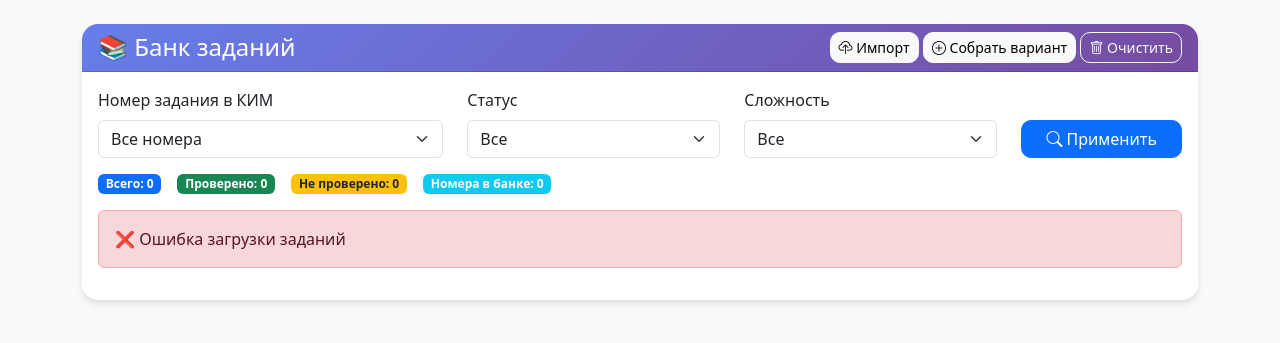
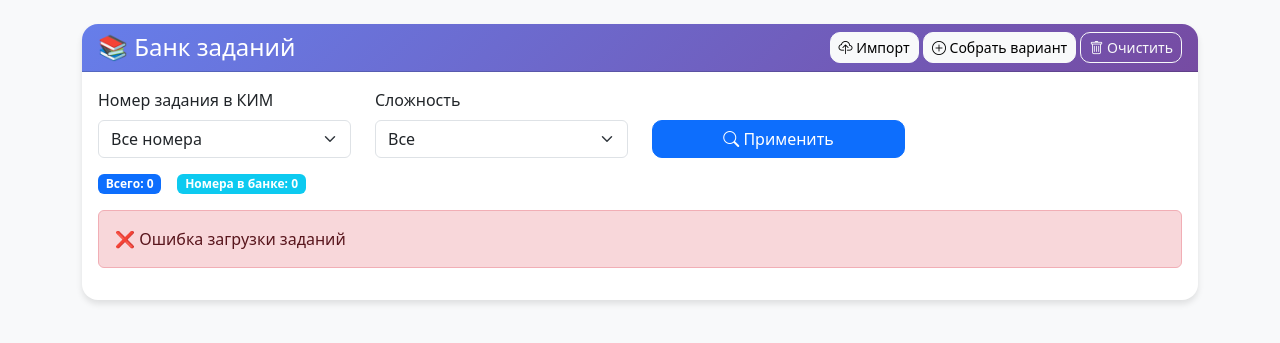
Before and after one commit to denicheprasov/quiz-system, a Python web app: template app/templates/bank.html in a window 1280 px wide. Shown: the part 61-404 px from the top of the page. Run offline with Jinja, Linux system fonts and the light colour scheme; the template is opened without the code that fills it, so the values that code supplies are empty.

Commit message:
Remove verify functionality: delete verify endpoint, button, status display, filter

```diff
--- a/app/models.py
+++ b/app/models.py
@@ -104,7 +104,7 @@ class TaskBank(Base):
     topic = Column(String(100), nullable=True)
     difficulty = Column(String(20), default="base")
     tags = Column(String(255), nullable=True)
-    is_verified = Column(Boolean, default=False)
+    is_verified = Column(Boolean, default=True)
     created_at = Column(DateTime, default=datetime.utcnow)
 
     variant_tasks = relationship("VariantTask", back_populates="task")
--- a/app/schemas.py
+++ b/app/schemas.py
@@ -136,7 +136,7 @@ class TaskBankBase(BaseModel):
     topic: Optional[str] = None
     difficulty: Optional[str] = None
     tags: Optional[str] = None
-    is_verified: bool = False
+    is_verified: bool = True
 
 
 class TaskBankCreate(TaskBankBase):
--- a/app/services/kpolyakov_parser.py
+++ b/app/services/kpolyakov_parser.py
@@ -180,7 +180,6 @@ class KpolyakovParser:
                         answer_type=answer_type,
                         answer_count=1,
                         points=1,
-                        is_verified=False,
                     )
                     db_session.add(task)
                     db_session.commit()
--- a/app/templates/bank.html
+++ b/app/templates/bank.html
@@ -27,7 +27,7 @@
             <div class="card-body">
                 <!-- Фильтры -->
                 <div class="row mb-3">
-                    <div class="col-md-4">
+                    <div class="col-md-3">
                         <label class="form-label">Номер задания в КИМ</label>
                         <select class="form-select" id="filterNumber">
                             <option value="">Все номера</option>
@@ -61,14 +61,6 @@
                         </select>
                     </div>
                     <div class="col-md-3">
-                        <label class="form-label">Статус</label>
-                        <select class="form-select" id="filterStatus">
-                            <option value="">Все</option>
-                            <option value="verified">✅ Проверенные</option>
-                            <option value="unverified">⏳ Не проверенные</option>
-                        </select>
-                    </div>
-                    <div class="col-md-3">
                         <label class="form-label">Сложность</label>
                         <select class="form-select" id="filterDifficulty">
                             <option value="">Все</option>
@@ -78,7 +70,7 @@
                             <option value="impossible">💀 Легче умереть</option>
                         </select>
                     </div>
-                    <div class="col-md-2 d-flex align-items-end">
+                    <div class="col-md-3 d-flex align-items-end">
                         <button class="btn btn-primary w-100" onclick="applyFilters()">
                             <i class="bi bi-search"></i> Применить
                         </button>
@@ -90,8 +82,6 @@
                     <div class="col-md-12">
                         <div id="stats" class="d-flex gap-3 flex-wrap">
                             <span class="badge bg-primary">Всего: <span id="totalCount">0</span></span>
-                            <span class="badge bg-success">Проверено: <span id="verifiedCount">0</span></span>
-                            <span class="badge bg-warning text-dark">Не проверено: <span id="unverifiedCount">0</span></span>
                             <span class="badge bg-info">Номера в банке: <span id="numberCount">0</span></span>
                         </div>
                     </div>
@@ -191,8 +181,6 @@ function loadTasks(filters) {
     var url = '/bank/tasks?limit=9999';
     if (filters) {
         if (filters.task_number) url += '&task_number=' + filters.task_number;
-        if (filters.is_verified === true) url += '&is_verified=true';
-        if (filters.is_verified === false) url += '&is_verified=false';
         if (filters.difficulty) url += '&difficulty=' + filters.difficulty;
     }
 
@@ -201,12 +189,9 @@ function loadTasks(filters) {
         return response.json();
     })
     .then(function(tasks) {
-        var verified = tasks.filter(function(t) { return t.is_verified; }).length;
         var numbers = new Set(tasks.map(function(t) { return t.task_number; }));
 
         document.getElementById('totalCount').textContent = tasks.length;
-        document.getElementById('verifiedCount').textContent = verified;
-        document.getElementById('unverifiedCount').textContent = tasks.length - verified;
         document.getElementById('numberCount').textContent = numbers.size;
 
         if (tasks.length === 0) {
@@ -232,21 +217,17 @@ function loadTasks(filters) {
         sortedNumbers.forEach(function(num) {
             var tasksForNumber = grouped[num];
             var count = tasksForNumber.length;
-            var verifiedCount = tasksForNumber.filter(function(t) { return t.is_verified; }).length;
 
             html += '<div class="accordion-item">';
             html += '<h2 class="accordion-header">';
             html += '<button class="accordion-button collapsed" type="button" data-bs-toggle="collapse" data-bs-target="#collapse' + num + '">';
-            html += 'Задание №' + num + ' (' + count + ' заданий, ' + verifiedCount + ' проверено)';
+            html += 'Задание №' + num + ' (' + count + ' заданий)';
             html += '</button>';
             html += '</h2>';
             html += '<div id="collapse' + num + '" class="accordion-collapse collapse" data-bs-parent="#tasksAccordion">';
             html += '<div class="accordion-body">';
 
             tasksForNumber.forEach(function(task) {
-                var status = task.is_verified ?
-                    '<span class="badge bg-success">✅ Проверено</span>' :
-                    '<span class="badge bg-warning text-dark">⏳ Не проверено</span>';
 
                 html += '<div class="task-card" data-task-id="' + task.id + '" data-task-number="' + num + '">';
                 html += '<div class="d-flex justify-content-between align-items-start mb-2">';
@@ -257,7 +238,6 @@ function loadTasks(filters) {
                     var diffColor = {easy:'success',medium:'warning text-dark',hard:'danger',impossible:'dark'};
                     html += '<span class="diff-badge badge bg-' + diffColor[task.difficulty] + '">' + diffMap[task.difficulty] + '</span>';
                 }
-                html += '<div class="action-cell">' + status + '</div>';
                 html += '</div>';
                 html += '</div>';
                 html += '<p class="mb-2">' + task.text.replace(/\n/g, '<br>') + '</p>';
@@ -271,9 +251,6 @@ function loadTasks(filters) {
                 html += '<div class="d-flex gap-1 mt-2">';
                 html += '<button class="btn btn-warning btn-sm" onclick="editTask(' + task.id + ')">✏️</button>';
                 html += '<button class="btn btn-secondary btn-sm" onclick="addToVariant(' + task.id + ')">📋</button>';
-                if (!task.is_verified) {
-                    html += '<button class="btn btn-success btn-sm" onclick="verifyTask(' + task.id + ')">✅</button>';
-                }
                 html += '<button class="btn btn-danger btn-sm" onclick="deleteTask(' + task.id + ')">🗑️</button>';
                 html += '</div>';
                 html += '</div>';
@@ -293,12 +270,9 @@ function loadTasks(filters) {
 function applyFilters() {
     var filters = {};
     var number = document.getElementById('filterNumber').value;
-    var status = document.getElementById('filterStatus').value;
     var difficulty = document.getElementById('filterDifficulty').value;
 
     if (number) filters.task_number = parseInt(number);
-    if (status === 'verified') filters.is_verified = true;
-    if (status === 'unverified') filters.is_verified = false;
     if (difficulty) filters.difficulty = difficulty;
 
     loadTasks(filters);
@@ -333,36 +307,11 @@ function viewTask(taskId) {
             html += '<div class="p-2 bg-light"><pre>' + task.table_data + '</pre></div>';
         }
         html += '<p class="mt-3"><strong>Правильный ответ:</strong> ' + task.correct_answer + '</p>';
-        html += '<p><strong>Статус:</strong> ' + (task.is_verified ? '✅ Проверено' : '⏳ Не проверено') + '</p>';
         html += '</div></div>';
         container.innerHTML = html;
     })
     .catch(function(error) {
         container.innerHTML = '<div class="alert alert-danger">❌ Ошибка загрузки</div>';
-    });
-}
-
-function verifyTask(taskId) {
-    fetch('/bank/tasks/' + taskId + '/verify', {
-        method: 'POST',
-        credentials: 'include'
-    })
-    .then(function(response) {
-        return response.json();
-    })
-    .then(function() {
-        var card = document.querySelector('.task-card[data-task-id="' + taskId + '"]');
-        if (card) {
-            var actionCell = card.querySelector('.action-cell');
-            if (actionCell) actionCell.innerHTML = '<span class="badge bg-success">Проверено</span>';
-            var btn = card.querySelector('.btn-success');
-            if (btn) btn.remove();
-            updateStats();
-        }
-    })
-    .catch(function(error) {
-        alert('Ошибка при подтверждении');
-        console.error('Error:', error);
     });
 }
 
@@ -398,31 +347,23 @@ function deleteTask(taskId) {
 function updateStats() {
     var cards = document.querySelectorAll('#tasksAccordion .task-card');
     var total = cards.length;
-    var verified = 0;
     var numbers = new Set();
 
     cards.forEach(function(c) {
         var num = c.getAttribute('data-task-number');
         if (num) numbers.add(num);
-        if (c.querySelector('.badge.bg-success')) verified++;
     });
 
     document.getElementById('totalCount').textContent = total;
-    document.getElementById('verifiedCount').textContent = verified;
-    document.getElementById('unverifiedCount').textContent = total - verified;
     document.getElementById('numberCount').textContent = numbers.size;
 
     document.querySelectorAll('#tasksAccordion .accordion-item').forEach(function(item) {
         var itemCards = item.querySelectorAll('.task-card');
         var totalInItem = itemCards.length;
-        var verifiedInItem = 0;
-        itemCards.forEach(function(c) {
-            if (c.querySelector('.badge.bg-success')) verifiedInItem++;
-        });
         var btn = item.querySelector('.accordion-button');
         var num = item.id ? item.id.replace('accordion-item-', '') : '';
         if (btn) {
-            btn.textContent = 'Задание №' + num + ' (' + totalInItem + ' заданий, ' + verifiedInItem + ' проверено)';
+            btn.textContent = 'Задание №' + num + ' (' + totalInItem + ' заданий)';
         }
     });
 }
```
Also changed, not shown: app/routes/bank.py (+0 -22 lines).
